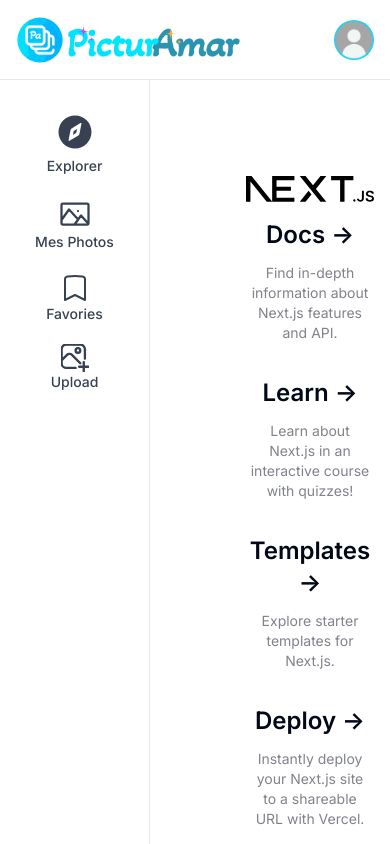
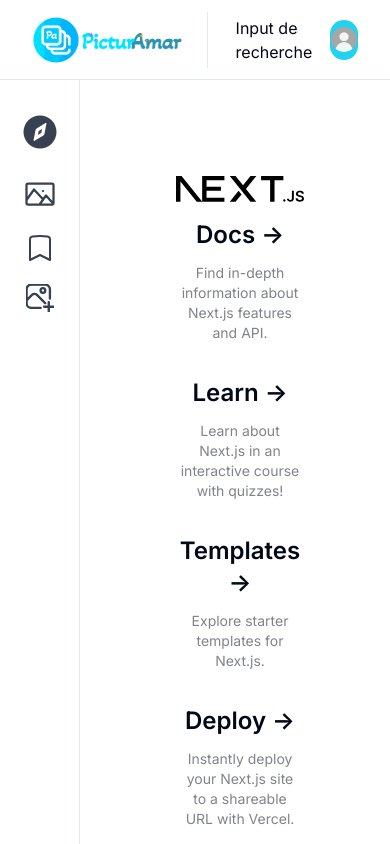
Before and after one commit to amara121/sauvegarde-images, a Next.js app: page / in a window 390 px wide. Built offline with nearby package versions, Linux system fonts and the light colour scheme.

Commit message:
header en cours

```diff
--- a/package.json
+++ b/package.json
@@ -13,6 +13,7 @@
     "@material-tailwind/react": "^2.1.9",
     "@radix-ui/react-dialog": "^1.1.1",
     "@radix-ui/react-label": "^2.1.0",
+    "@radix-ui/react-separator": "^1.1.0",
     "@radix-ui/react-slot": "^1.1.0",
     "@radix-ui/react-toast": "^1.2.1",
     "@supabase/auth-helpers-nextjs": "^0.10.0",
--- a/src/app/(dashboard)/layout.jsx
+++ b/src/app/(dashboard)/layout.jsx
@@ -10,7 +10,7 @@ const layout = async ({ children }) => {
       </div>
 
       {/* menu & content */}
-      <div className="grid grid-cols-[150px_minmax(320px,_1fr)] max-h-[calc(100vh_-_80px)] overflow-y-scroll">
+      <div className="grid grid-cols-[80px_minmax(320px,_1fr)] lg:grid-cols-[150px_minmax(320px,_1fr)] max-h-[calc(100vh_-_80px)] overflow-y-scroll">
         {/* menu */}
         <div className="relative">
           <Menu />
--- a/src/components/header-component/Header.jsx
+++ b/src/components/header-component/Header.jsx
@@ -2,16 +2,19 @@ import Image from "next/image";
 import LogoPicturAmar from "../LogoPicturAmar";
 import { Button } from "../ui/button";
 import { SheetProfil } from "./SheetProfil";
+import { Separator } from "../ui/separator";
 
 const Header = () => {
   return (
-    <div className="h-20 w-full flex items-center px-4 border-b">
+    <div className="h-20 w-full flex items-center px-8 border-b">
       <div className="w-full flex justify-between items-center">
-        <div>
+        <div className="flex items-center gap-4">
           <LogoPicturAmar />
+
+          <Separator className=" h-14" orientation="vertical" />
+
+          <div className="ml-3">Input de recherche</div>
         </div>
-
-        {/* <span className="text-3xl font-bold">Explorer</span> */}
 
         <div className="flex items-center">
           <div></div>
--- a/src/components/menu-component/Menu.jsx
+++ b/src/components/menu-component/Menu.jsx
@@ -3,7 +3,7 @@ import { Button } from "../ui/button";
 
 const Menu = () => {
   return (
-    <div className="min-h-[calc(100vh_-_80px)] w-[150px] py-5 px-2 fixed border-r ">
+    <div className="min-h-[calc(100vh_-_80px)] w-[80px] lg:w-[150px] py-5 px-2 fixed border-r ">
       <div className="w-full flex flex-col gap-1">
         <Button className="bg-transparent hover:bg-transparent group h-auto flex-col text-gray-700">
           <svg
@@ -23,7 +23,7 @@ const Menu = () => {
               d="m21.92 26.89 3.4-2.05.76-3.9-3.4 2.06-.76 3.89Z"
             ></path>
           </svg>
-          <span className="group-hover:text-cyan-500">Explorer</span>
+          <span className="group-hover:text-cyan-500 hidden lg:inline">Explorer</span>
         </Button>
         <Button className="bg-transparent hover:bg-transparent group h-auto flex-col text-gray-700">
           <svg
@@ -44,7 +44,7 @@ const Menu = () => {
             />
           </svg>
 
-          <span className="group-hover:text-cyan-500">Mes Photos</span>
+          <span className="group-hover:text-cyan-500 hidden lg:inline">Mes Photos</span>
         </Button>
         <Button className="bg-transparent hover:bg-transparent group h-auto flex-col text-gray-700">
           <svg
@@ -61,7 +61,7 @@ const Menu = () => {
               d="M17.593 3.322c1.1.128 1.907 1.077 1.907 2.185V21L12 17.25 4.5 21V5.507c0-1.108.806-2.057 1.907-2.185a48.507 48.507 0 0 1 11.186 0Z"
             />
           </svg>
-          <span className="group-hover:text-cyan-500">Favories</span>
+          <span className="group-hover:text-cyan-500 hidden lg:inline">Favories</span>
         </Button>
 
         <Button className="bg-transparent hover:bg-transparent group h-auto flex-col text-gray-700">
@@ -77,7 +77,7 @@ const Menu = () => {
             <path d="m13,20.5c0,.276-.224.5-.5.5H4.5c-2.481,0-4.5-2.019-4.5-4.5V4.5C0,2.019,2.019,0,4.5,0h12c2.481,0,4.5,2.019,4.5,4.5v8c0,.276-.224.5-.5.5s-.5-.224-.5-.5V4.5c0-1.93-1.57-3.5-3.5-3.5H4.5c-1.93,0-3.5,1.57-3.5,3.5v8.336l3.811-3.811c1.322-1.322,3.628-1.322,4.95,0l7.094,7.122c.195.195.194.512,0,.707-.098.097-.226.146-.353.146-.128,0-.256-.049-.354-.147l-7.094-7.121c-.943-.943-2.591-.944-3.535,0L1,14.25v2.25c0,1.93,1.57,3.5,3.5,3.5h8c.276,0,.5.224.5.5Zm4-15c0,1.379-1.122,2.5-2.5,2.5s-2.5-1.121-2.5-2.5,1.122-2.5,2.5-2.5,2.5,1.121,2.5,2.5Zm-1,0c0-.827-.673-1.5-1.5-1.5s-1.5.673-1.5,1.5.673,1.5,1.5,1.5,1.5-.673,1.5-1.5Zm7.5,13.5h-3.5v-3.5c0-.276-.224-.5-.5-.5s-.5.224-.5.5v3.5h-3.5c-.276,0-.5.224-.5.5s.224.5.5.5h3.5v3.5c0,.276.224.5.5.5s.5-.224.5-.5v-3.5h3.5c.276,0,.5-.224.5-.5s-.224-.5-.5-.5Z" />
           </svg>
 
-          <span className="group-hover:text-cyan-500">Upload</span>
+          <span className="group-hover:text-cyan-500 hidden lg:inline">Upload</span>
         </Button>
       </div>
     </div>
--- /dev/null
+++ b/src/components/ui/separator.jsx
@@ -0,0 +1,25 @@
+"use client"
+
+import * as React from "react"
+import * as SeparatorPrimitive from "@radix-ui/react-separator"
+
+import { cn } from "@/lib/utils"
+
+const Separator = React.forwardRef((
+  { className, orientation = "horizontal", decorative = true, ...props },
+  ref
+) => (
+  <SeparatorPrimitive.Root
+    ref={ref}
+    decorative={decorative}
+    orientation={orientation}
+    className={cn(
+      "shrink-0 bg-border",
+      orientation === "horizontal" ? "h-[1px] w-full" : "h-full w-[1px]",
+      className
+    )}
+    {...props} />
+))
+Separator.displayName = SeparatorPrimitive.Root.displayName
+
+export { Separator }
```
Also changed, not shown: 1 other file (tests, documents, lock files or other folders).
